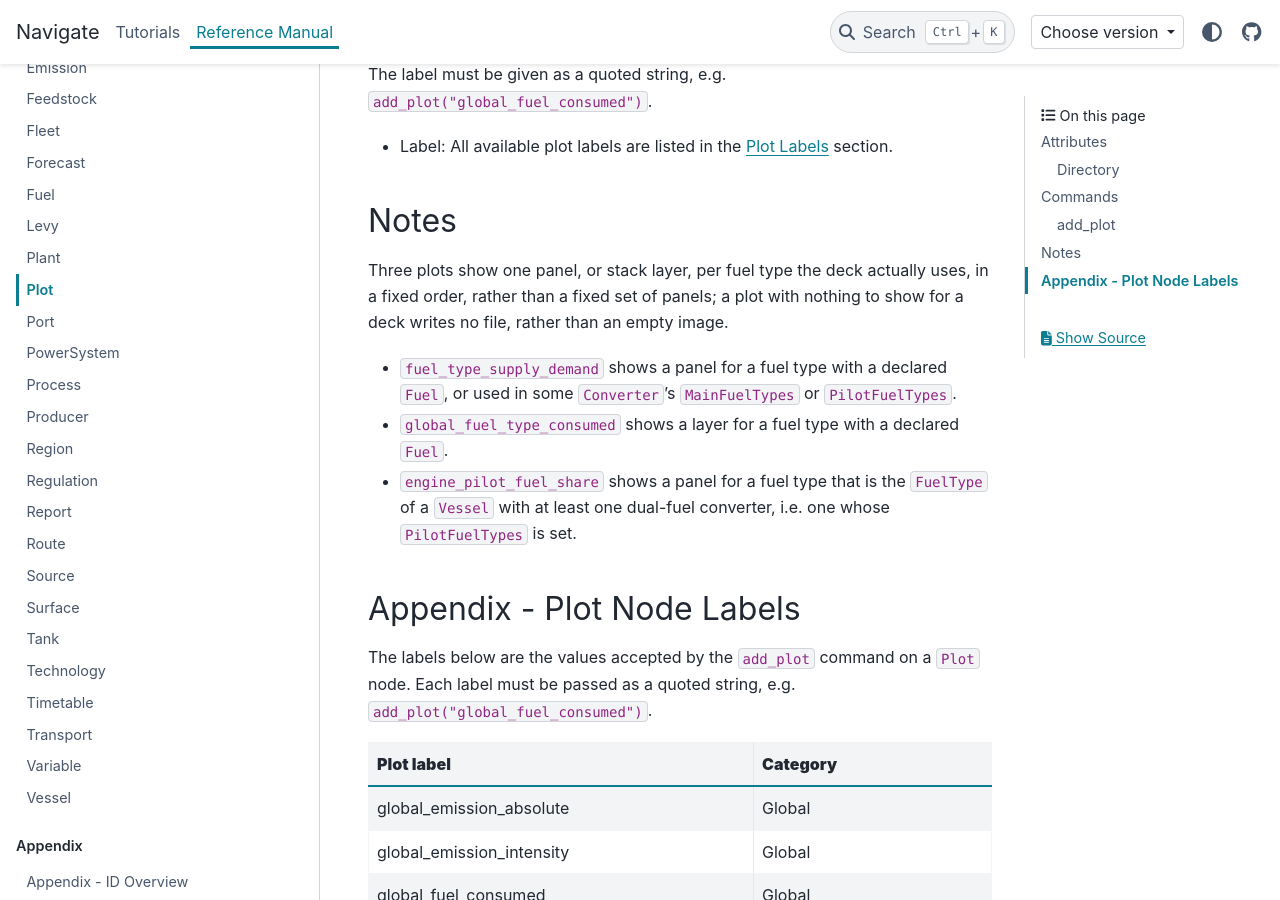
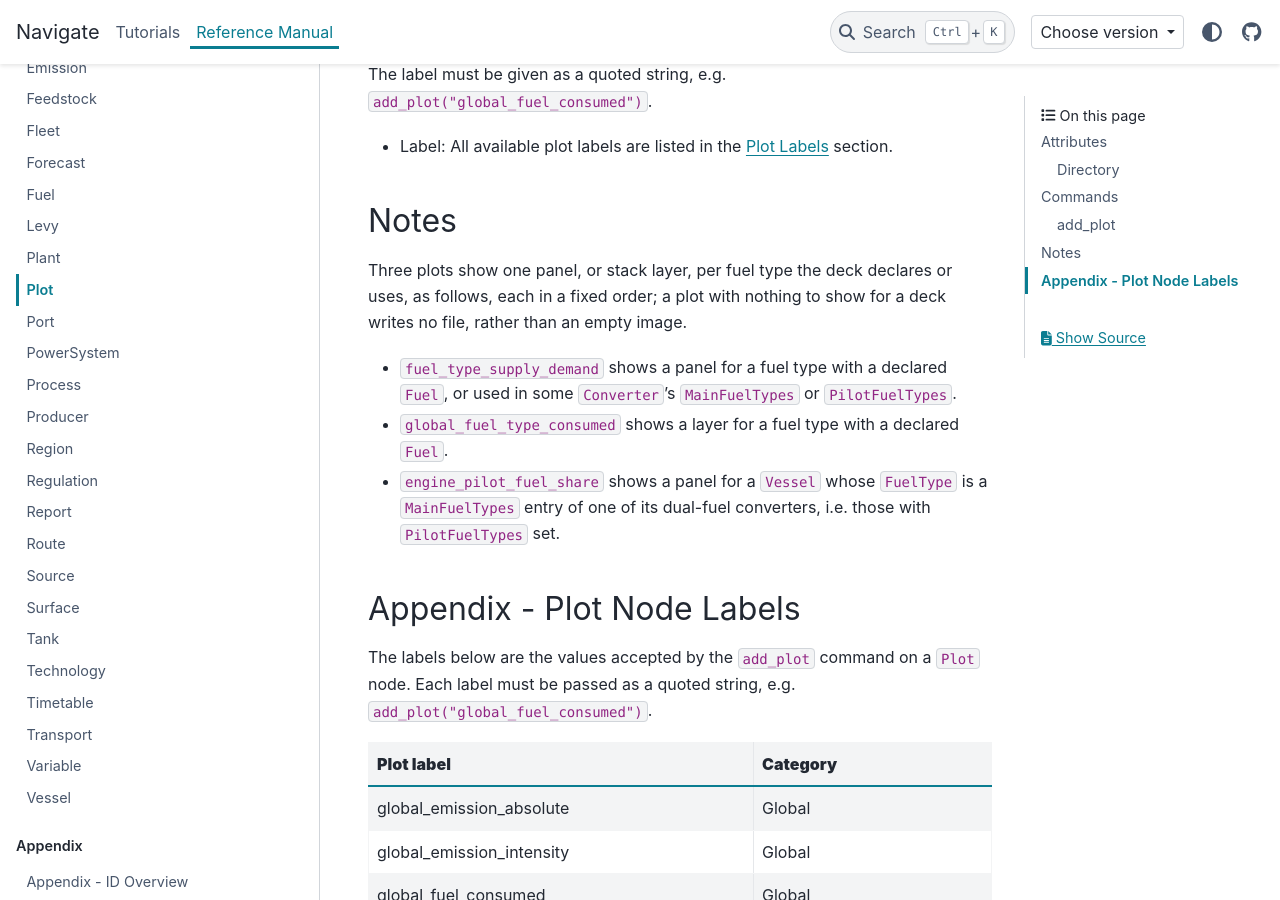
Before and after one commit to zerocarbonshipping/navigate-zcs, a Sphinx documentation site: the page built from docs/reference_manual/plot.md, in a window 1280 px wide and 900 px high, scrolled down 1024 px. Built offline with Sphinx 7.4.7 and the PyData theme 0.15.4, drawn with Linux system fonts in a browser that asks for light colours.

Commit message:
Align the plot.md Notes and changelog with the matching-converter rule
docs/reference_manual/plot.md: reword the pilot bullet to the tightened
rule (a Vessel whose FuelType is a MainFuelTypes entry of one of its own
dual-fuel converters), rework the lead sentence ("declares or uses, as
follows"), and drop "rather than a fixed set of panels" (redundant with
the per-plot bullets that follow it).

CHANGELOG.md: "about a dozen plots" becomes "ten" (the exact count from
issue #393); the trigger drops "tank", since a Tank alone never makes
ETHANOL a vessel's primary fuel type; add that ethanol consumption no
longer drops out of the fuel-type consumption stack; "the deck uses"
becomes "a deck declares or uses", matching the plot.md wording and the
now-tightened pilot rule.

Co-Authored-By: Claude Opus 5.5 <noreply@anthropic.com>

```diff
--- a/docs/reference_manual/plot.md
+++ b/docs/reference_manual/plot.md
@@ -45,15 +45,16 @@ The label must be given as a quoted string, e.g. `add_plot("global_fuel_consumed
 
 ## Notes
 
-Three plots show one panel, or stack layer, per fuel type the deck actually uses, in a
-fixed order, rather than a fixed set of panels; a plot with nothing to show for a deck
-writes no file, rather than an empty image.
+Three plots show one panel, or stack layer, per fuel type the deck declares or uses, as
+follows, each in a fixed order; a plot with nothing to show for a deck writes no file,
+rather than an empty image.
 
 * `fuel_type_supply_demand` shows a panel for a fuel type with a declared `Fuel`, or used
   in some `Converter`'s `MainFuelTypes` or `PilotFuelTypes`.
 * `global_fuel_type_consumed` shows a layer for a fuel type with a declared `Fuel`.
-* `engine_pilot_fuel_share` shows a panel for a fuel type that is the `FuelType` of a
-  `Vessel` with at least one dual-fuel converter, i.e. one whose `PilotFuelTypes` is set.
+* `engine_pilot_fuel_share` shows a panel for a `Vessel` whose `FuelType` is a
+  `MainFuelTypes` entry of one of its dual-fuel converters, i.e. those with
+  `PilotFuelTypes` set.
 
 ## Appendix - Plot Node Labels
 
```
Also changed, not shown: CHANGELOG.md (+6 -4 lines).
